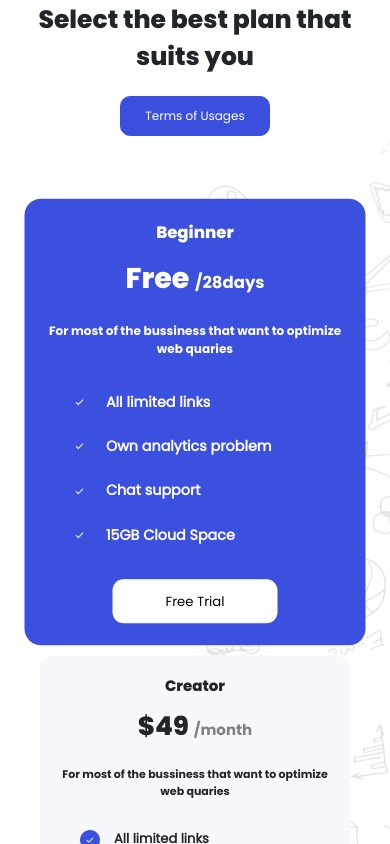
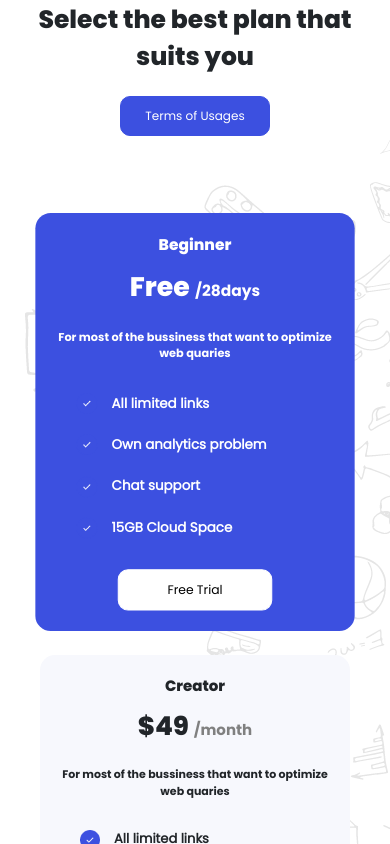
Before and after one commit to Shimonbrain/mvpwebsite, a plain HTML site: page index.html in a window 390 px wide. In both pictures the pointer is over the element 195 px from the left and 421 px from the top of the page. Drawn offline with nearby package versions, Linux system fonts and the light colour scheme.

Commit message:
Update mobileStyle.css

```diff
--- a/css/mobileStyle.css
+++ b/css/mobileStyle.css
@@ -310,7 +310,7 @@ background-color: white;
   background-color:#3C50E0;
   color: white;
   transition: .3s;
-  transform: scale(1.10);
+  transform: scale(1.03);
 }
 .subscription-cards:hover .subs-month{
   color: white;
@@ -324,7 +324,7 @@ background-color: white;
   background-color:#3C50E0;
   color: white;
   transition: .3s;
-  transform: scale(1.10);
+  transform: scale(1.03);
 }
 
 .activesub  .subs-month{
```
